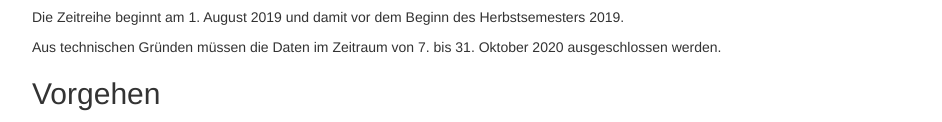
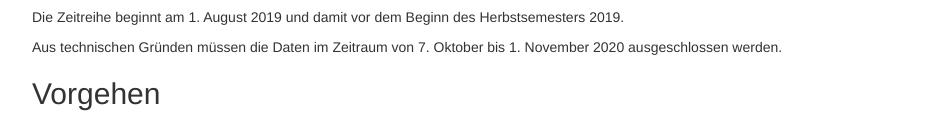
Before and after one commit to bildungsplanungZH/covid19_edu_phzh, a plain HTML site: page docs/index.html in a window 1280 px wide. Shown: the part 611-733 px from the top of the page, without its empty margins (153-1095 px from the left). Drawn offline with nearby package versions, Linux system fonts and the light colour scheme; some packages are replaced by stand-ins of ours.

Commit message:
README.md, docs/index.html - update prepareILIASdata.R - minor change in getExclData()

```diff
--- a/docs/index.html
+++ b/docs/index.html
@@ -385,7 +385,7 @@ summary {
 <p>ILIAS ist die Lernplattform für Aus- und Weiterbildung der PHZH. Sie wird genutzt von den Dozierenden und den Studierenden.</p>
 <p>Der Indikator beschreibt durchschnittliche Anzahl paralleler Sessions auf ILIAS. Diese Anzahl entspricht ungefähr dem Durchschnittswert der gleichzeitig eingeloggten, aktiven Benutzer im Tagesverlauf. Aktiv heisst, dass innerhalb von 5 Minuten mindestens einmal geklickt wurde. Der Indikator zeigt damit die Intensität der Nutzung.</p>
 <p>Die Zeitreihe beginnt am 1. August 2019 und damit vor dem Beginn des Herbstsemesters 2019.</p>
-<p>Aus technischen Gründen müssen die Daten im Zeitraum von 7. bis 31. Oktober 2020 ausgeschlossen werden.</p>
+<p>Aus technischen Gründen müssen die Daten im Zeitraum von 7. Oktober bis 1. November 2020 ausgeschlossen werden.</p>
 </div>
 </div>
 <div id="vorgehen" class="section level2">
```
Also changed, not shown: 2 other files.
